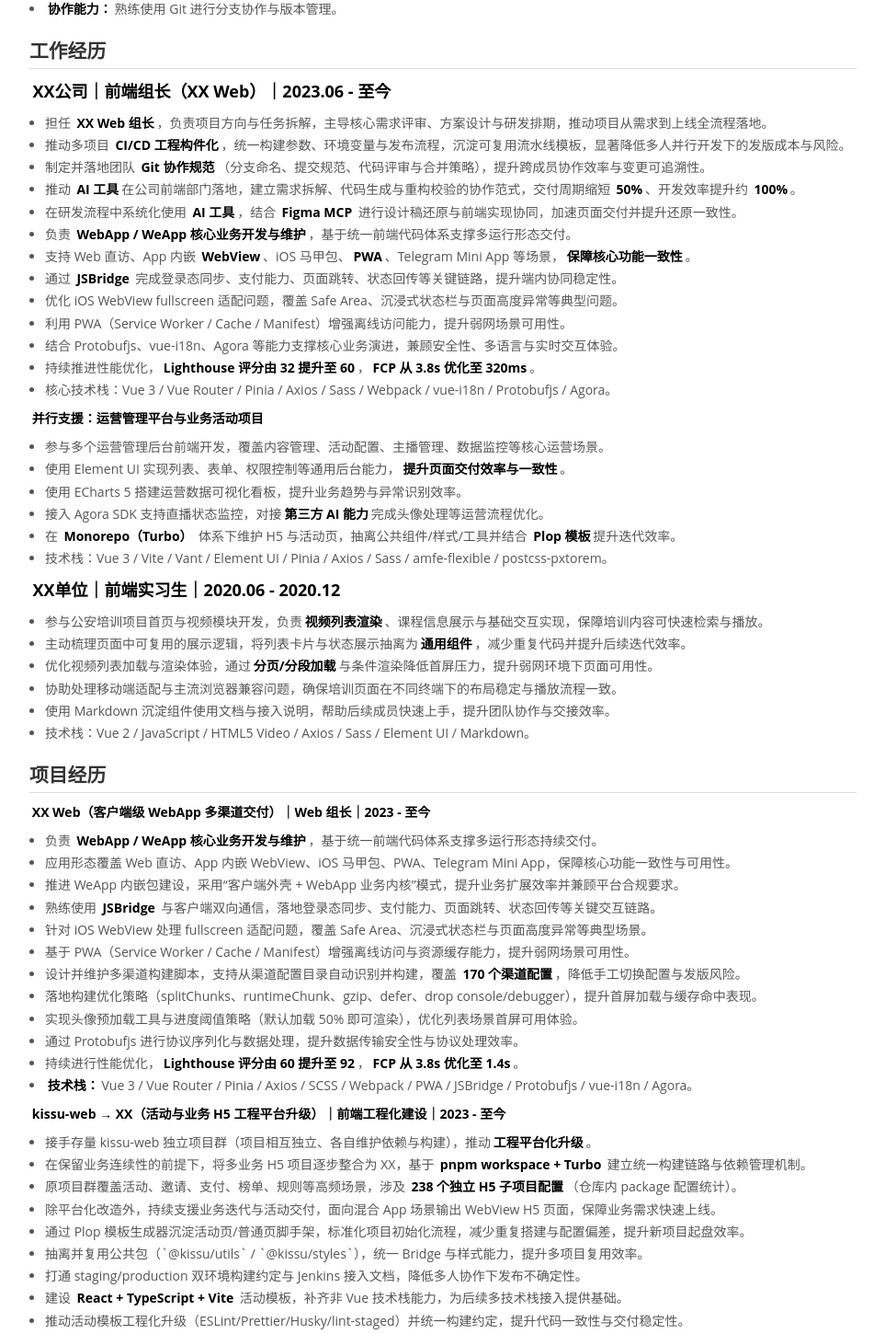
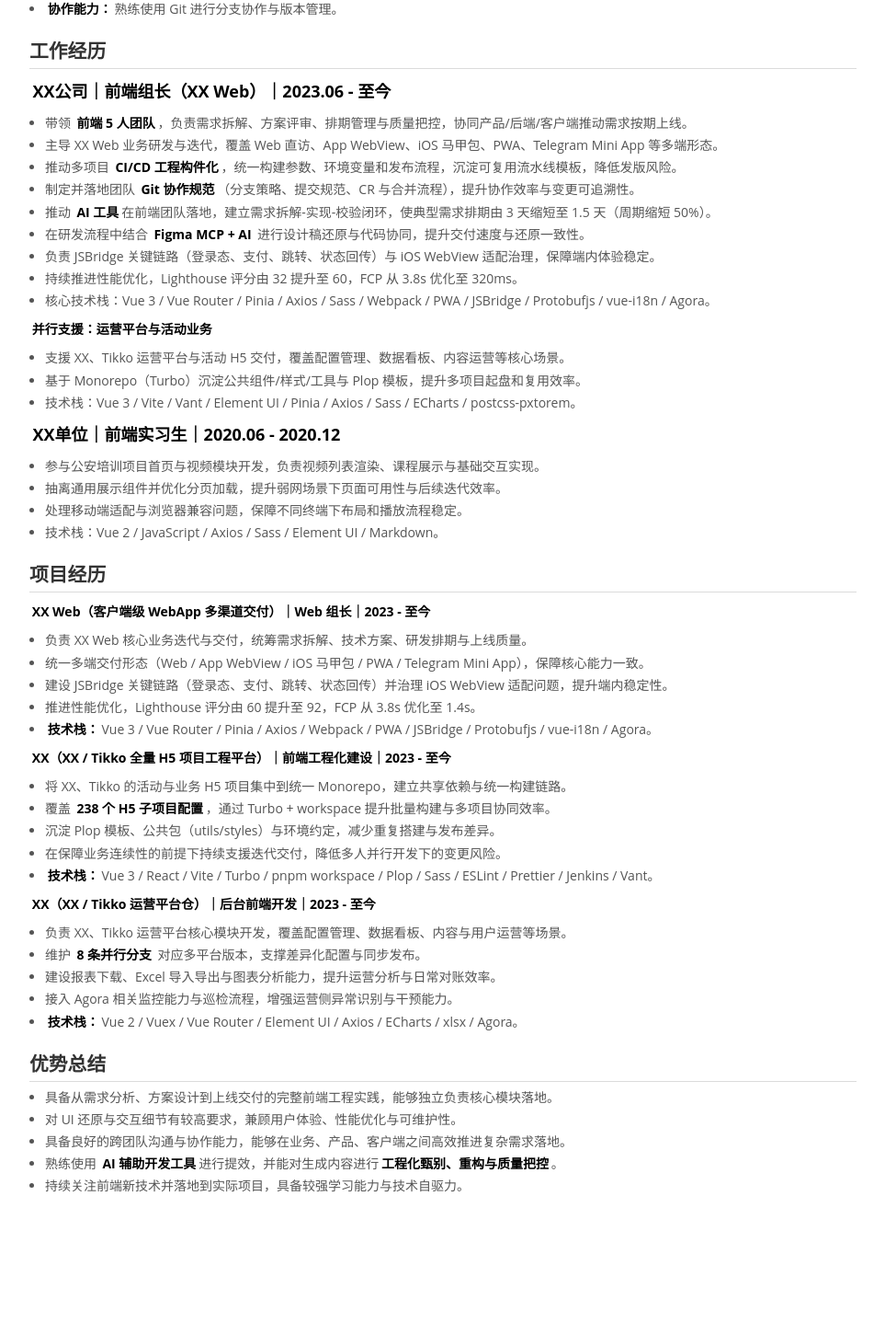
Before and after one commit to ooooshino/ooooshino.github.io, a Vue app: page / in a window 1280 px wide. Shown: the part 398-1848 px from the top of the page at 92% size, without its empty margins (158-1121 px from the left). After the commit the page ends 1753 px from the top, so only its background shows below. Built offline with nearby package versions, Linux system fonts and the light colour scheme.

Commit message:
chore(发布): 同步脱敏简历

```diff
--- a/src/components/CompanyExperience.vue
+++ b/src/components/CompanyExperience.vue
@@ -8,65 +8,44 @@
 
     <ul>
       <li>
-        担任 <strong>XX Web 组长</strong>，负责项目方向与任务拆解，主导核心需求评审、方案设计与研发排期，推动项目从需求到上线全流程落地。
+        带领 <strong>前端 5 人团队</strong>，负责需求拆解、方案评审、排期管理与质量把控，协同产品/后端/客户端推动需求按期上线。
       </li>
       <li>
-        推动多项目 <strong>CI/CD 工程构件化</strong>，统一构建参数、环境变量与发布流程，沉淀可复用流水线模板，显著降低多人并行开发下的发版成本与风险。
+        主导 XX Web 业务研发与迭代，覆盖 Web 直访、App WebView、iOS 马甲包、PWA、Telegram Mini App 等多端形态。
       </li>
       <li>
-        制定并落地团队 <strong>Git 协作规范</strong>（分支命名、提交规范、代码评审与合并策略），提升跨成员协作效率与变更可追溯性。
+        推动多项目 <strong>CI/CD 工程构件化</strong>，统一构建参数、环境变量和发布流程，沉淀可复用流水线模板，降低发版风险。
       </li>
       <li>
-        推动 <strong>AI 工具</strong>在公司前端部门落地，建立需求拆解、代码生成与重构校验的协作范式，交付周期缩短 <strong>50%</strong>、开发效率提升约 <strong>100%</strong>。
+        制定并落地团队 <strong>Git 协作规范</strong>（分支策略、提交规范、CR 与合并流程），提升协作效率与变更可追溯性。
       </li>
       <li>
-        在研发流程中系统化使用 <strong>AI 工具</strong>，结合 <strong>Figma MCP</strong> 进行设计稿还原与前端实现协同，加速页面交付并提升还原一致性。
+        推动 <strong>AI 工具</strong>在前端团队落地，建立需求拆解-实现-校验闭环，使典型需求排期由 3 天缩短至 1.5 天（周期缩短 50%）。
       </li>
       <li>
-        负责 <strong>WebApp / WeApp 核心业务开发与维护</strong>，基于统一前端代码体系支撑多运行形态交付。
+        在研发流程中结合 <strong>Figma MCP + AI</strong> 进行设计稿还原与代码协同，提升交付速度与还原一致性。
       </li>
       <li>
-        支持 Web 直访、App 内嵌 <strong>WebView</strong>、iOS 马甲包、<strong>PWA</strong>、Telegram Mini App 等场景，<strong>保障核心功能一致性</strong>。
+        负责 JSBridge 关键链路（登录态、支付、跳转、状态回传）与 iOS WebView 适配治理，保障端内体验稳定。
       </li>
       <li>
-        通过 <strong>JSBridge</strong> 完成登录态同步、支付能力、页面跳转、状态回传等关键链路，提升端内协同稳定性。
+        持续推进性能优化，Lighthouse 评分由 32 提升至 60，FCP 从 3.8s 优化至 320ms。
       </li>
       <li>
-        优化 iOS WebView fullscreen 适配问题，覆盖 Safe Area、沉浸式状态栏与页面高度异常等典型问题。
-      </li>
-      <li>
-        利用 PWA（Service Worker / Cache / Manifest）增强离线访问能力，提升弱网场景可用性。
-      </li>
-      <li>
-        结合 Protobufjs、vue-i18n、Agora 等能力支撑核心业务演进，兼顾安全性、多语言与实时交互体验。
-      </li>
-      <li>
-        持续推进性能优化，<strong>Lighthouse 评分由 32 提升至 60</strong>，<strong>FCP 从 3.8s 优化至 320ms</strong>。
-      </li>
-      <li>
-        核心技术栈：Vue 3 / Vue Router / Pinia / Axios / Sass / Webpack / vue-i18n / Protobufjs / Agora。
+        核心技术栈：Vue 3 / Vue Router / Pinia / Axios / Sass / Webpack / PWA / JSBridge / Protobufjs / vue-i18n / Agora。
       </li>
     </ul>
 
-    <p><strong>并行支援：运营管理平台与业务活动项目</strong></p>
+    <p><strong>并行支援：运营平台与活动业务</strong></p>
     <ul>
       <li>
-        参与多个运营管理后台前端开发，覆盖内容管理、活动配置、主播管理、数据监控等核心运营场景。
+        支援 XX、Tikko 运营平台与活动 H5 交付，覆盖配置管理、数据看板、内容运营等核心场景。
       </li>
       <li>
-        使用 Element UI 实现列表、表单、权限控制等通用后台能力，<strong>提升页面交付效率与一致性</strong>。
+        基于 Monorepo（Turbo）沉淀公共组件/样式/工具与 Plop 模板，提升多项目起盘和复用效率。
       </li>
       <li>
-        使用 ECharts 5 搭建运营数据可视化看板，提升业务趋势与异常识别效率。
-      </li>
-      <li>
-        接入 Agora SDK 支持直播状态监控，对接<strong>第三方 AI 能力</strong>完成头像处理等运营流程优化。
-      </li>
-      <li>
-        在 <strong>Monorepo（Turbo）</strong> 体系下维护 H5 与活动页，抽离公共组件/样式/工具并结合 <strong>Plop 模板</strong>提升迭代效率。
-      </li>
-      <li>
-        技术栈：Vue 3 / Vite / Vant / Element UI / Pinia / Axios / Sass / amfe-flexible / postcss-pxtorem。
+        技术栈：Vue 3 / Vite / Vant / Element UI / Pinia / Axios / Sass / ECharts / postcss-pxtorem。
       </li>
     </ul>
 
@@ -75,22 +54,16 @@
     </p>
     <ul>
       <li>
-        参与公安培训项目首页与视频模块开发，负责<strong>视频列表渲染</strong>、课程信息展示与基础交互实现，保障培训内容可快速检索与播放。
+        参与公安培训项目首页与视频模块开发，负责视频列表渲染、课程展示与基础交互实现。
       </li>
       <li>
-        主动梳理页面中可复用的展示逻辑，将列表卡片与状态展示抽离为<strong>通用组件</strong>，减少重复代码并提升后续迭代效率。
+        抽离通用展示组件并优化分页加载，提升弱网场景下页面可用性与后续迭代效率。
       </li>
       <li>
-        优化视频列表加载与渲染体验，通过<strong>分页/分段加载</strong>与条件渲染降低首屏压力，提升弱网环境下页面可用性。
+        处理移动端适配与浏览器兼容问题，保障不同终端下布局和播放流程稳定。
       </li>
       <li>
-        协助处理移动端适配与主流浏览器兼容问题，确保培训页面在不同终端下的布局稳定与播放流程一致。
-      </li>
-      <li>
-        使用 Markdown 沉淀组件使用文档与接入说明，帮助后续成员快速上手，提升团队协作与交接效率。
-      </li>
-      <li>
-        技术栈：Vue 2 / JavaScript / HTML5 Video / Axios / Sass / Element UI / Markdown。
+        技术栈：Vue 2 / JavaScript / Axios / Sass / Element UI / Markdown。
       </li>
     </ul>
   </section>
--- a/src/components/SoftwareExperience.vue
+++ b/src/components/SoftwareExperience.vue
@@ -4,54 +4,28 @@
 
     <p><strong>XX Web（客户端级 WebApp 多渠道交付）｜Web 组长｜2023 - 至今</strong></p>
     <ul>
-      <li>负责 <strong>WebApp / WeApp 核心业务开发与维护</strong>，基于统一前端代码体系支撑多运行形态持续交付。</li>
-      <li>
-        应用形态覆盖 Web 直访、App 内嵌 WebView、iOS 马甲包、PWA、Telegram Mini App，保障核心功能一致性与可用性。
-      </li>
-      <li>推进 WeApp 内嵌包建设，采用“客户端外壳 + WebApp 业务内核”模式，提升业务扩展效率并兼顾平台合规要求。</li>
-      <li>熟练使用 <strong>JSBridge</strong> 与客户端双向通信，落地登录态同步、支付能力、页面跳转、状态回传等关键交互链路。</li>
-      <li>针对 iOS WebView 处理 fullscreen 适配问题，覆盖 Safe Area、沉浸式状态栏与页面高度异常等典型场景。</li>
-      <li>基于 PWA（Service Worker / Cache / Manifest）增强离线访问与资源缓存能力，提升弱网场景可用性。</li>
-      <li>
-        设计并维护多渠道构建脚本，支持从渠道配置目录自动识别并构建，覆盖 <strong>170 个渠道配置</strong>，降低手工切换配置与发版风险。
-      </li>
-      <li>落地构建优化策略（splitChunks、runtimeChunk、gzip、defer、drop console/debugger），提升首屏加载与缓存命中表现。</li>
-      <li>实现头像预加载工具与进度阈值策略（默认加载 50% 即可渲染），优化列表场景首屏可用体验。</li>
-      <li>通过 Protobufjs 进行协议序列化与数据处理，提升数据传输安全性与协议处理效率。</li>
-      <li>持续进行性能优化，<strong>Lighthouse 评分由 60 提升至 92</strong>，<strong>FCP 从 3.8s 优化至 1.4s</strong>。</li>
-      <li><strong>技术栈：</strong>Vue 3 / Vue Router / Pinia / Axios / SCSS / Webpack / PWA / JSBridge / Protobufjs / vue-i18n / Agora。</li>
+      <li>负责 XX Web 核心业务迭代与交付，统筹需求拆解、技术方案、研发排期与上线质量。</li>
+      <li>统一多端交付形态（Web / App WebView / iOS 马甲包 / PWA / Telegram Mini App），保障核心能力一致。</li>
+      <li>建设 JSBridge 关键链路（登录态、支付、跳转、状态回传）并治理 iOS WebView 适配问题，提升端内稳定性。</li>
+      <li>推进性能优化，Lighthouse 评分由 60 提升至 92，FCP 从 3.8s 优化至 1.4s。</li>
+      <li><strong>技术栈：</strong>Vue 3 / Vue Router / Pinia / Axios / Webpack / PWA / JSBridge / Protobufjs / vue-i18n / Agora。</li>
     </ul>
 
-    <p><strong>kissu-web → XX（活动与业务 H5 工程平台升级）｜前端工程化建设｜2023 - 至今</strong></p>
+    <p><strong>XX（XX / Tikko 全量 H5 项目工程平台）｜前端工程化建设｜2023 - 至今</strong></p>
     <ul>
-      <li>接手存量 kissu-web 独立项目群（项目相互独立、各自维护依赖与构建），推动<strong>工程平台化升级</strong>。</li>
-      <li>
-        在保留业务连续性的前提下，将多业务 H5 项目逐步整合为 XX，基于 <strong>pnpm workspace + Turbo</strong> 建立统一构建链路与依赖管理机制。
-      </li>
-      <li>
-        原项目群覆盖活动、邀请、支付、榜单、规则等高频场景，涉及 <strong>238 个独立 H5 子项目配置</strong>（仓库内 package 配置统计）。
-      </li>
-      <li>
-        除平台化改造外，持续支援业务迭代与活动交付，面向混合 App 场景输出 WebView H5 页面，保障业务需求快速上线。
-      </li>
-      <li>
-        通过 Plop 模板生成器沉淀活动页/普通页脚手架，标准化项目初始化流程，减少重复搭建与配置偏差，提升新项目起盘效率。
-      </li>
-      <li>抽离并复用公共包（`@kissu/utils` / `@kissu/styles`），统一 Bridge 与样式能力，提升多项目复用效率。</li>
-      <li>打通 staging/production 双环境构建约定与 Jenkins 接入文档，降低多人协作下发布不确定性。</li>
-      <li>建设 <strong>React + TypeScript + Vite</strong> 活动模板，补齐非 Vue 技术栈能力，为后续多技术栈接入提供基础。</li>
-      <li>推动活动模板工程化升级（ESLint/Prettier/Husky/lint-staged）并统一构建约定，提升代码一致性与交付稳定性。</li>
-      <li><strong>技术栈：</strong>Vue 3 / React / Vite / Turbo / pnpm workspace / Plop / Sass / postcss-pxtorem / ESLint / Prettier / Jenkins / Vant。</li>
+      <li>将 XX、Tikko 的活动与业务 H5 项目集中到统一 Monorepo，建立共享依赖与统一构建链路。</li>
+      <li>覆盖 <strong>238 个 H5 子项目配置</strong>，通过 Turbo + workspace 提升批量构建与多项目协同效率。</li>
+      <li>沉淀 Plop 模板、公共包（utils/styles）与环境约定，减少重复搭建与发布差异。</li>
+      <li>在保障业务连续性的前提下持续支援迭代交付，降低多人并行开发下的变更风险。</li>
+      <li><strong>技术栈：</strong>Vue 3 / React / Vite / Turbo / pnpm workspace / Plop / Sass / ESLint / Prettier / Jenkins / Vant。</li>
     </ul>
 
-    <p><strong>XX（运营管理后台）｜后台前端开发｜2023 - 至今</strong></p>
+    <p><strong>XX（XX / Tikko 运营平台仓）｜后台前端开发｜2023 - 至今</strong></p>
     <ul>
-      <li>参与运营管理后台核心模块开发，覆盖统计报表、配置管理、用户与主播管理等运营链路。</li>
-      <li>维护 <strong>8 条并行分支</strong>，对应 8 个运营平台版本，支撑多平台差异化配置与同步迭代发布。</li>
-      <li>基于 Vue2 + Vuex + Vue Router + Element UI 构建后台交互与权限路由流程，提升运营配置效率。</li>
-      <li>接入多类报表下载与 Excel 导入导出能力，支撑运营数据分析与日常对账场景。</li>
-      <li>接入 Agora SDK 用于 1v1 通话过程监控与巡检，提升异常识别与运营干预效率。</li>
-      <li>参与富文本配置、图表可视化、视频巡检等模块迭代，增强后台数据洞察与内容运营能力。</li>
+      <li>负责 XX、Tikko 运营平台核心模块开发，覆盖配置管理、数据看板、内容与用户运营等场景。</li>
+      <li>维护 <strong>8 条并行分支</strong> 对应多平台版本，支撑差异化配置与同步发布。</li>
+      <li>建设报表下载、Excel 导入导出与图表分析能力，提升运营分析与日常对账效率。</li>
+      <li>接入 Agora 相关监控能力与巡检流程，增强运营侧异常识别与干预能力。</li>
       <li><strong>技术栈：</strong>Vue 2 / Vuex / Vue Router / Element UI / Axios / ECharts / xlsx / Agora。</li>
     </ul>
   </section>
--- a/src/components/UserInfo.vue
+++ b/src/components/UserInfo.vue
@@ -4,7 +4,7 @@
       <h3 class="text-center sm:text-left break-words">Kent</h3>
       <ul class="flex flex-wrap user-info-grid">
         <li class="w-full md:w-1/3 md:pr-2 break-words box-border">广东东软软件工程</li>
-        <li class="w-full md:w-1/3 md:pr-2 break-words box-border">前端开发工程师</li>
+        <li class="w-full md:w-1/3 md:pr-2 break-words box-border">前端组长</li>
         <li class="w-full md:w-1/3 md:pr-2 break-words box-border">工作年限3年+</li>
         <li class="w-full md:w-1/3 md:pr-2 break-words box-border">博客：https://oshino.cc</li>
         <li class="w-full md:w-1/3 md:pr-2 break-words box-border">XX</li>
```
